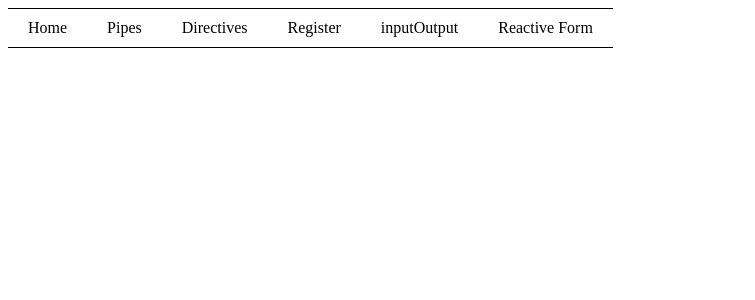
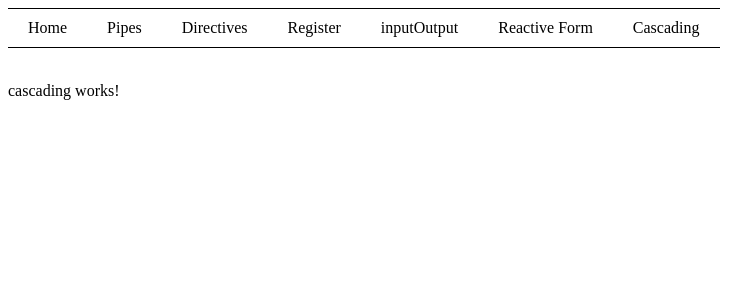
Before and after one commit to bhargav-kalsariya/AngularText, an Angular app: page /cascading in a window 1280 px wide. Before the commit this address led to /. Shown: the top 300 px of the page, without its empty margins (0-755 px from the left). Built offline with nearby package versions, Linux system fonts and the light colour scheme.

Commit message:
add cascading component and add routing of it

```diff
--- a/src/app/app.component.html
+++ b/src/app/app.component.html
@@ -5,5 +5,6 @@
   <li><a routerLink="/form">Register</a></li>
   <li><a routerLink="/inputoutput">inputOutput</a></li>
   <li><a routerLink="/reactiveForm">Reactive Form</a></li>
+  <li><a routerLink="/cascading">Cascading</a></li>
 </ul>
 <router-outlet></router-outlet>
--- a/src/app/app.module.ts
+++ b/src/app/app.module.ts
@@ -13,6 +13,7 @@ import { ParentComponent } from './parent/parent.component';
 import { ChildComponent } from './child/child.component';
 import { ReactiveFormComponent } from './reactive-form/reactive-form.component';
 import { HttpClientModule } from '@angular/common/http';
+import { CascadingComponent } from './cascading/cascading.component';
 
 @NgModule({
   declarations: [
@@ -26,6 +27,7 @@ import { HttpClientModule } from '@angular/common/http';
     ParentComponent,
     ChildComponent,
     ReactiveFormComponent,
+    CascadingComponent,
   ],
   imports: [BrowserModule, AppRoutingModule, FormsModule, ReactiveFormsModule, HttpClientModule],
   providers: [],
--- /dev/null
+++ b/src/app/cascading/cascading.component.html
@@ -0,0 +1 @@
+<p>cascading works!</p>
```
Also changed, not shown: src/app/app-routing.module.ts (+23 -13 lines), src/app/cascading/cascading.component.ts (added, +10 -0 lines), src/app/cascading/cascading.component.scss (added), 1 other file (tests, documents, lock files or other folders).
